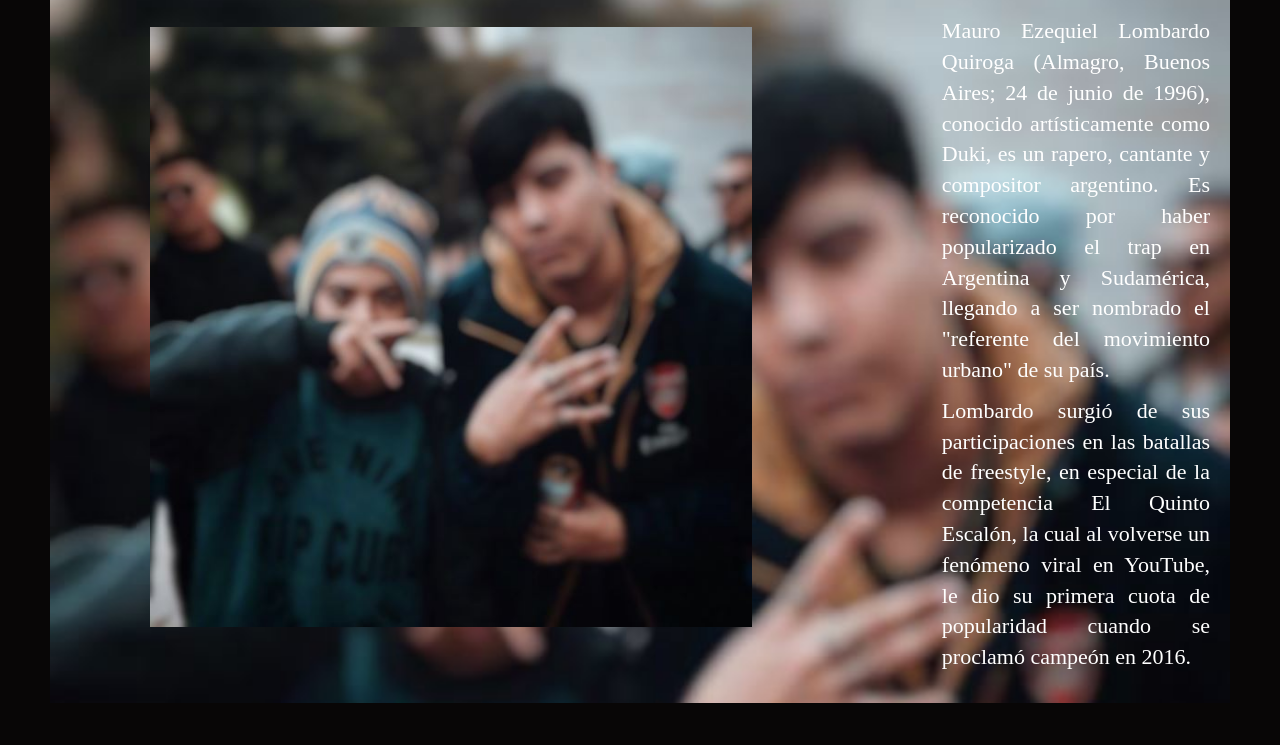
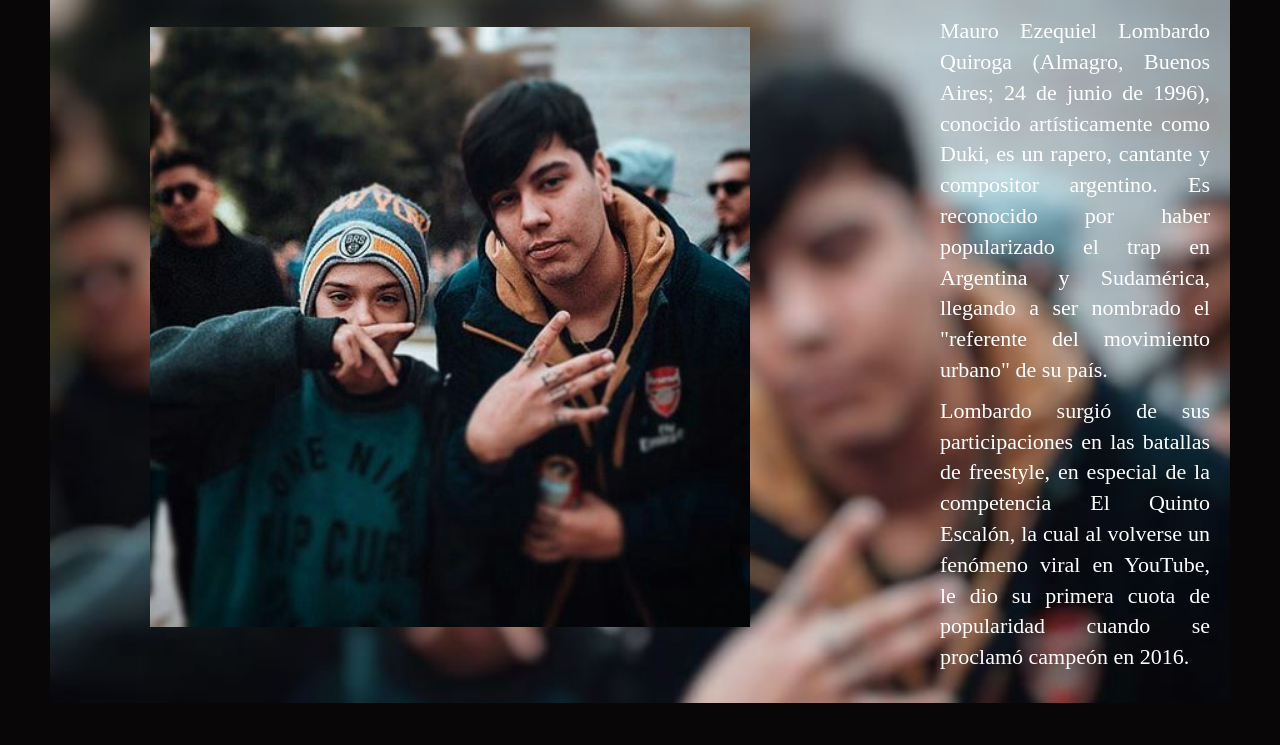
Before and after one commit to facunic/PF-Parriego, a website: page Paginas/Historia.html in a window 1280 px wide. Shown: the part 254-999 px from the top of the page. Drawn offline with nearby package versions, Linux system fonts and the light colour scheme.

Commit message:
cambios en el scss

```diff
--- a/Paginas/Historia.html
+++ b/Paginas/Historia.html
@@ -69,7 +69,7 @@
     <main class="historia">
       <h1 class="historia__titulo">SU <b class="historia__titulo-verde">HISTORIA</b></h1>
       <section class="etapa1">
-        <img src="../Multimedia/galería/fondos-difuminados/fondo1.jpg" class="duki__etapa-1">
+        <img src="../Multimedia/galería/fondo1.jpg" class="duki__etapa-1">
         <div>
           <h2 class="etapa__titulo">Inicio de <b>Carrera</b></h2>
           <article class="etapa__descripcion">
```
